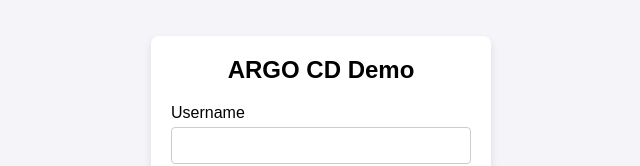
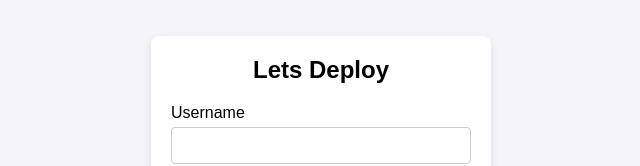
Before and after one commit to Rithwik0480/devops-test, a plain HTML site: page index.html in a window 1280 px wide. Shown: the part 212-378 px from the top of the page, without its empty margins (319-959 px from the left). Drawn offline with Linux system fonts and the light colour scheme.

Commit message:
Update index.html

```diff
--- a/index.html
+++ b/index.html
@@ -66,7 +66,7 @@
 </head>
 <body>
     <div class="login-container">
-        <h2>ARGO CD Demo</h2>
+        <h2>Lets Deploy</h2>
         <form action="/login" method="POST">
             <div class="form-group">
                 <label for="username">Username</label>
```
